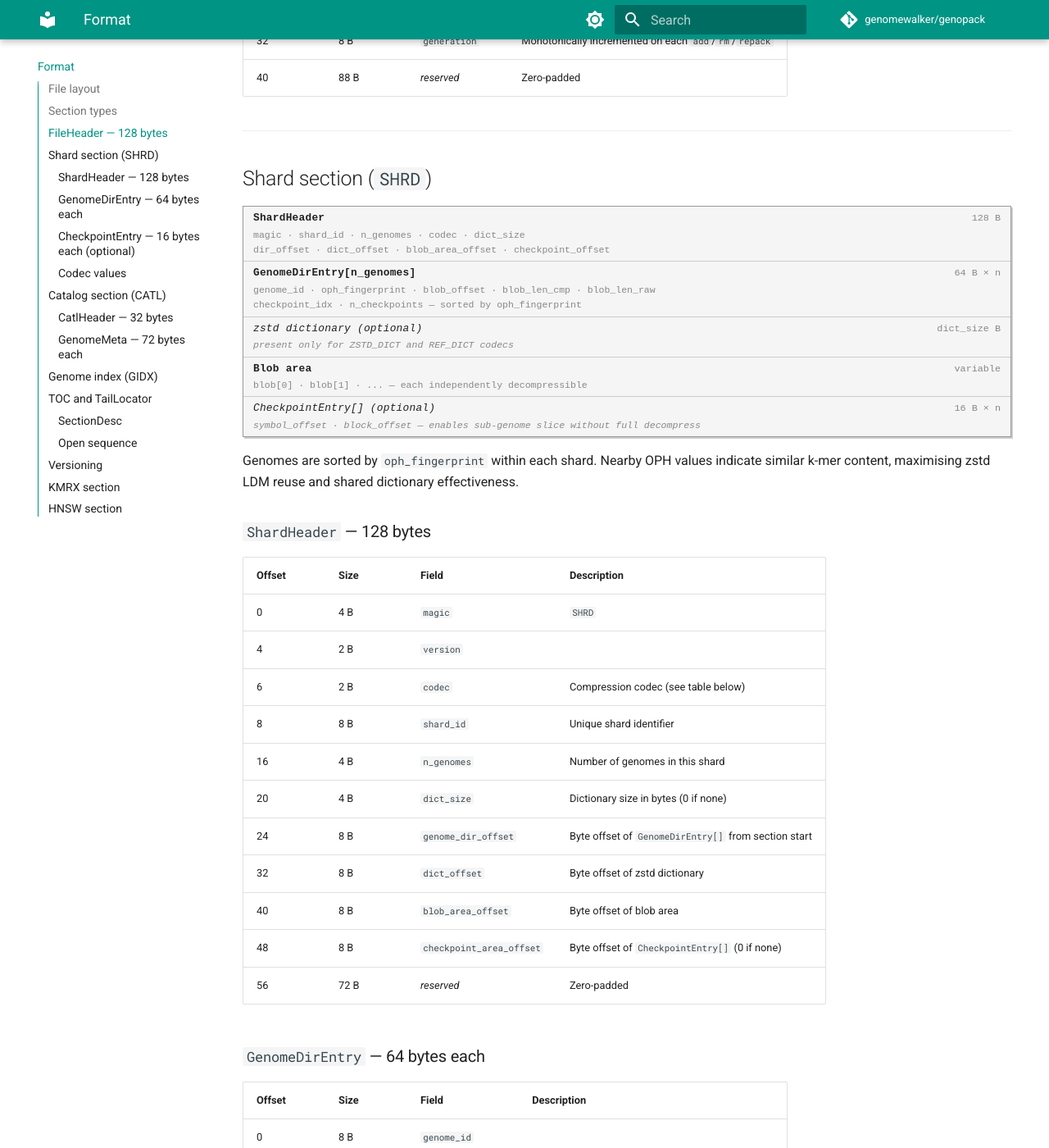
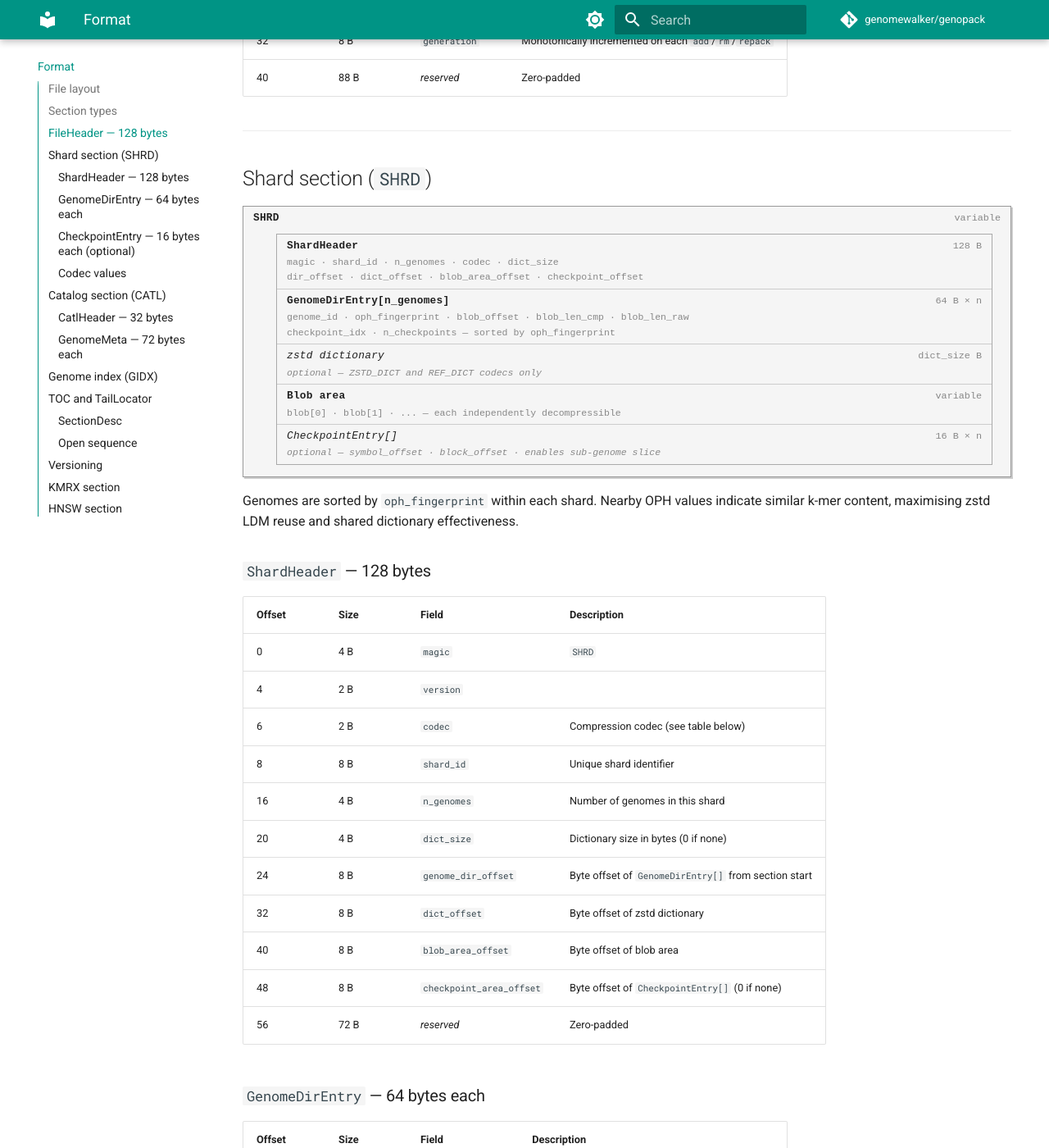
Before and after one commit to genomewalker/genopack, an MkDocs documentation site: the page built from docs/format.md, in a window 1280 px wide and 1400 px high, scrolled down 2057 px. Shown: the whole window at 82% size. Built offline with MkDocs 1.6.1 and Material for MkDocs 9.7.7, drawn with Linux system fonts in a browser that asks for light colours; comment, search, counter and statistics services are not loaded.

Commit message:
docs: nested boxes for hierarchical section structure

```diff
--- a/docs/format.md
+++ b/docs/format.md
@@ -88,25 +88,33 @@ A `.gpk` file is a **seekable single-file container** inspired by Parquet. Secti
 ## Shard section (`SHRD`)
 
 <div class="fmt-box">
-  <div class="fmt-row">
-    <span class="fmt-name">ShardHeader<span class="fmt-sub">magic · shard_id · n_genomes · codec · dict_size<br>dir_offset · dict_offset · blob_area_offset · checkpoint_offset</span></span>
-    <span class="fmt-size">128 B</span>
-  </div>
-  <div class="fmt-row">
-    <span class="fmt-name">GenomeDirEntry[n_genomes]<span class="fmt-sub">genome_id · oph_fingerprint · blob_offset · blob_len_cmp · blob_len_raw<br>checkpoint_idx · n_checkpoints — sorted by oph_fingerprint</span></span>
-    <span class="fmt-size">64 B × n</span>
-  </div>
-  <div class="fmt-row">
-    <span class="fmt-name" style="font-style:italic;font-weight:400">zstd dictionary (optional)<span class="fmt-sub">present only for ZSTD_DICT and REF_DICT codecs</span></span>
-    <span class="fmt-size">dict_size B</span>
-  </div>
-  <div class="fmt-row">
-    <span class="fmt-name">Blob area<span class="fmt-sub">blob[0] · blob[1] · ... — each independently decompressible</span></span>
-    <span class="fmt-size">variable</span>
-  </div>
-  <div class="fmt-row">
-    <span class="fmt-name" style="font-style:italic;font-weight:400">CheckpointEntry[] (optional)<span class="fmt-sub">symbol_offset · block_offset — enables sub-genome slice without full decompress</span></span>
-    <span class="fmt-size">16 B × n</span>
+  <div class="fmt-row parent">
+    <div class="fmt-header">
+      <span class="fmt-name">SHRD</span>
+      <span class="fmt-size">variable</span>
+    </div>
+    <div class="fmt-box">
+      <div class="fmt-row">
+        <span class="fmt-name">ShardHeader<span class="fmt-sub">magic · shard_id · n_genomes · codec · dict_size<br>dir_offset · dict_offset · blob_area_offset · checkpoint_offset</span></span>
+        <span class="fmt-size">128 B</span>
+      </div>
+      <div class="fmt-row">
+        <span class="fmt-name">GenomeDirEntry[n_genomes]<span class="fmt-sub">genome_id · oph_fingerprint · blob_offset · blob_len_cmp · blob_len_raw<br>checkpoint_idx · n_checkpoints — sorted by oph_fingerprint</span></span>
+        <span class="fmt-size">64 B × n</span>
+      </div>
+      <div class="fmt-row">
+        <span class="fmt-name" style="font-style:italic;font-weight:400">zstd dictionary<span class="fmt-sub">optional — ZSTD_DICT and REF_DICT codecs only</span></span>
+        <span class="fmt-size">dict_size B</span>
+      </div>
+      <div class="fmt-row">
+        <span class="fmt-name">Blob area<span class="fmt-sub">blob[0] · blob[1] · ... — each independently decompressible</span></span>
+        <span class="fmt-size">variable</span>
+      </div>
+      <div class="fmt-row">
+        <span class="fmt-name" style="font-style:italic;font-weight:400">CheckpointEntry[]<span class="fmt-sub">optional — symbol_offset · block_offset · enables sub-genome slice</span></span>
+        <span class="fmt-size">16 B × n</span>
+      </div>
+    </div>
   </div>
 </div>
 
@@ -163,17 +171,25 @@ Genomes are sorted by `oph_fingerprint` within each shard. Nearby OPH values ind
 ## Catalog section (`CATL`)
 
 <div class="fmt-box">
-  <div class="fmt-row">
-    <span class="fmt-name">CatlHeader<span class="fmt-sub">magic · n_rows · n_groups · stats_offset · rows_offset</span></span>
-    <span class="fmt-size">32 B</span>
-  </div>
-  <div class="fmt-row">
-    <span class="fmt-name">RowGroupStatsV2[n_groups]<span class="fmt-sub">min/max oph · min/max completeness · min/max genome_length<br>enables predicate pushdown — skip entire groups without row scan</span></span>
-    <span class="fmt-size">72 B × n</span>
-  </div>
-  <div class="fmt-row">
-    <span class="fmt-name">GenomeMeta[n_rows]<span class="fmt-sub">sorted by oph_fingerprint</span></span>
-    <span class="fmt-size">72 B × n</span>
+  <div class="fmt-row parent">
+    <div class="fmt-header">
+      <span class="fmt-name">CATL</span>
+      <span class="fmt-size">variable</span>
+    </div>
+    <div class="fmt-box">
+      <div class="fmt-row">
+        <span class="fmt-name">CatlHeader<span class="fmt-sub">magic · n_rows · n_groups · stats_offset · rows_offset</span></span>
+        <span class="fmt-size">32 B</span>
+      </div>
+      <div class="fmt-row">
+        <span class="fmt-name">RowGroupStatsV2[n_groups]<span class="fmt-sub">min/max oph · min/max completeness · min/max genome_length<br>enables predicate pushdown — skip entire groups without row scan</span></span>
+        <span class="fmt-size">72 B × n</span>
+      </div>
+      <div class="fmt-row">
+        <span class="fmt-name">GenomeMeta[n_rows]<span class="fmt-sub">sorted by oph_fingerprint</span></span>
+        <span class="fmt-size">72 B × n</span>
+      </div>
+    </div>
   </div>
 </div>
 
--- a/docs/stylesheets/extra.css
+++ b/docs/stylesheets/extra.css
@@ -13,6 +13,18 @@
 [data-md-color-scheme="slate"] .fmt-box {
   border-color: #555;
   box-shadow: 2px 2px 0 #333;
+}
+
+/* nested box inside a row */
+.fmt-box .fmt-box {
+  font-size: 1em;
+  margin: 6px 10px 6px 28px;
+  box-shadow: none;
+  border-color: #aaa;
+}
+
+[data-md-color-scheme="slate"] .fmt-box .fmt-box {
+  border-color: #555;
 }
 
 .fmt-row {
@@ -40,6 +52,19 @@
   border-top-color: #666;
 }
 
+/* parent row that wraps a nested box — no flex, full width */
+.fmt-row.parent {
+  display: block;
+  padding-bottom: 8px;
+}
+
+.fmt-row.parent .fmt-header {
+  display: flex;
+  align-items: baseline;
+  gap: 1.5em;
+  padding-bottom: 2px;
+}
+
 .fmt-name {
   flex: 1;
   font-weight: 700;
```
